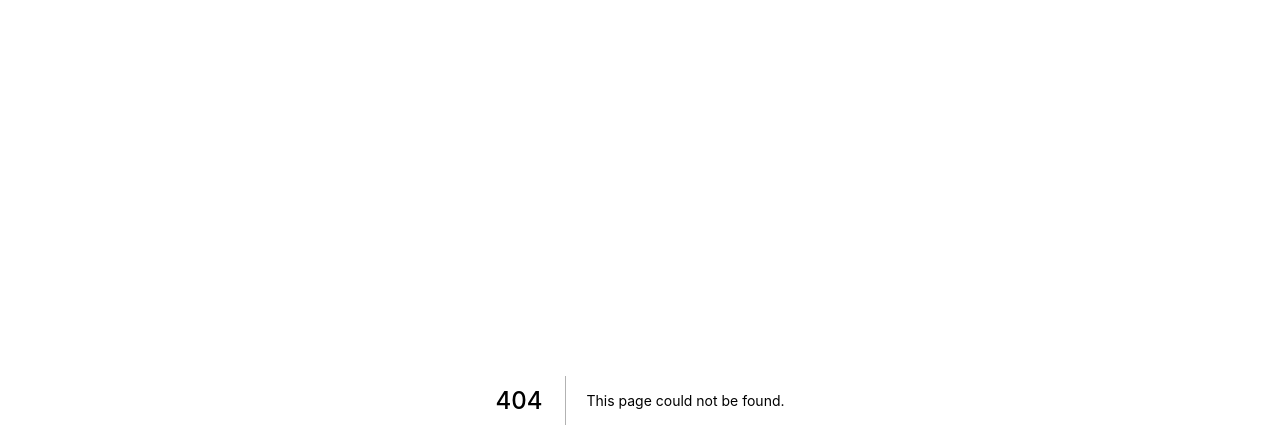
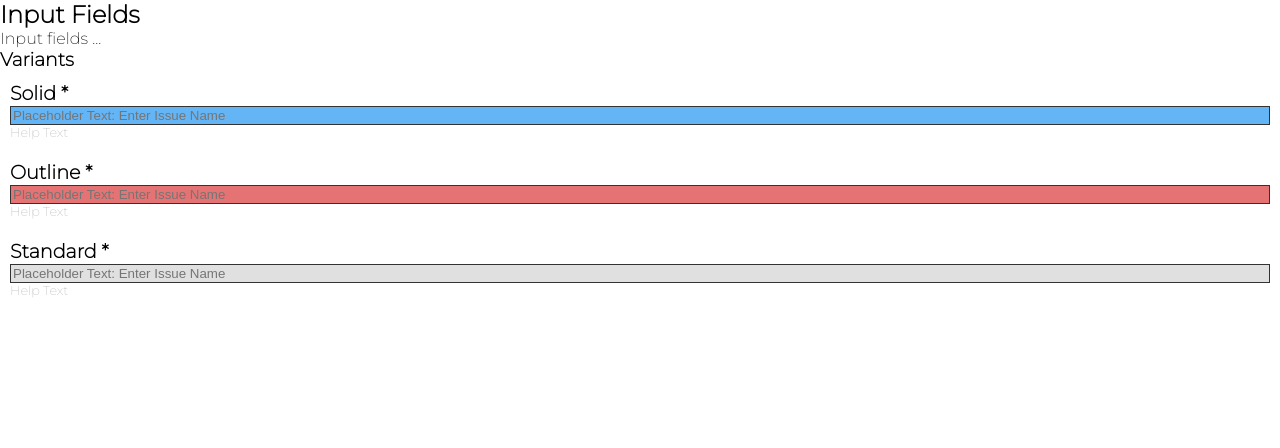
Before and after one commit to CoreyStagner/gantt_chart, a Next.js app: page /docs/form in a window 1280 px wide. Before the commit this address had no page. Shown: the top 448 px of the page. Built offline with nearby package versions, Linux system fonts and the light colour scheme.

Commit message:
Added doc page for form inputs

```diff
--- a/components/Form/Input.js
+++ b/components/Form/Input.js
@@ -46,17 +46,17 @@ const styles = `
     color: var(--color-gray-400);
   }
 
-  .form_input--primary {
+  .form_input--solid {
     background: var(--color-pink-300);
     color: white;
   }
 
-  .form_input--secondary {
+  .form_input--outline {
     background: var(--color-red-300);
     color: white;
   }
 
-  .form_input--filled {
+  .form_input--standard {
     background: var(--color-gray-300);
     color: white;
   }
@@ -115,24 +115,26 @@ export default function Input(props) {
               ? `error ${defaultClassNames.input} ${
                   props.inputAttributes.className
                 } ${
-                  // Add Classes for each variant that was passed in or it will be primary by default.
+                  // Add Classes for each variant that was passed in or it will be standard by default.
                   props.variants
                     ? props.variants
+                        .toLowerCase()
                         .split(' ')
                         .map((v) => `form_input--${v}`)
                         .join(' ')
-                    : 'form_input--primary'
+                    : 'form_input--standard'
                 }`
               : `${defaultClassNames.input} ${
                   props.inputAttributes.className
                 } ${
-                  // Add Classes for each variant that was passed in or it will be primary by default.
+                  // Add Classes for each variant that was passed in or it will be standard by default.
                   props.variants
                     ? props.variants
+                        .toLowerCase()
                         .split(' ')
                         .map((v) => `form_input--${v}`)
                         .join(' ')
-                    : 'form_input--primary'
+                    : 'form_input--standard'
                 }`
           }
           onChange={handleInputChange}
--- /dev/null
+++ b/pages/docs/form.js
@@ -0,0 +1,74 @@
+import { useEffect, useState } from 'react';
+import Head from 'next/head';
+import Input from '../../components/Form/Input';
+// import styles from '../styles/Home.module.css';
+
+export default function Doc_Form() {
+  return (
+    <div>
+      <Head>
+        <title>Documentation - Form Elements</title>
+      </Head>
+
+      <main>
+        <div>
+          <h2>Input Fields</h2>
+          {/* TODO: Add a description of the input fields */}
+          <p>Input fields ...</p>
+          <h3>Variants</h3>
+
+          <Input
+            label="Solid"
+            value=""
+            hasError={false}
+            onChange={(val) => setIssueName(val)}
+            hintText="Help Text"
+            variants="Solid"
+            errorMessage={false}
+            inputAttributes={{
+              id: 'issueName',
+              name: 'field_name',
+              className: '',
+              required: true,
+              placeholder: 'Placeholder Text: Enter Issue Name',
+            }}
+          />
+
+          <Input
+            label="Outline"
+            value=""
+            hasError={false}
+            onChange={(val) => setIssueName(val)}
+            hintText="Help Text"
+            variants="Outline"
+            errorMessage={false}
+            inputAttributes={{
+              id: 'issueName',
+              name: 'field_name',
+              className: '',
+              required: true,
+              placeholder: 'Placeholder Text: Enter Issue Name',
+            }}
+          />
+
+          <Input
+            label="Standard"
+            value=""
+            hasError={false}
+            onChange={(val) => setIssueName(val)}
+            hintText="Help Text"
+            variants="Standard"
+            errorMessage={false}
+            inputAttributes={{
+              id: 'issueName',
+              name: 'field_name',
+              className: '',
+              required: true,
+              placeholder: 'Placeholder Text: Enter Issue Name',
+            }}
+          />
+        </div>
+      </main>
+    </div>
+  );
+}
```
